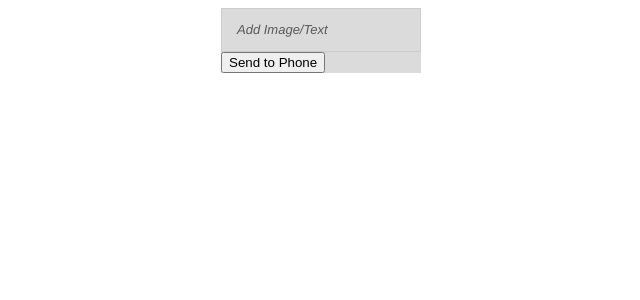
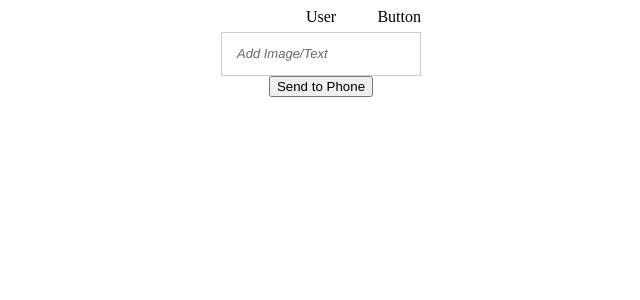
Before and after one commit to JettHiggins/web-test, a Flask app: page / in a window 1280 px wide. Shown: the top 300 px of the page, without its empty margins (319-959 px from the left). Run offline with Flask 3, Linux system fonts and the light colour scheme; some libraries are stand-ins or nearby versions.

Commit message:
Adding User info

```diff
--- a/static/test.css
+++ b/static/test.css
@@ -7,17 +7,30 @@ body{
     flex-direction: column;
     align-items: center;
 }
+.user-info {
+    height: 3vh;
+    width: 200px;
+    align-items: center;
+    position: relative;
+    display: flex;
+    flex-direction: column;
+}
+.login-popup {
+    position: absolute;
+    right: 0;
+
+    height: 100%;
+}
 
 .flex-item{
     width: 200px;
     max-height: 80vh;
     flex-grow: 1;
     overflow: auto;
-    background-color: rgb(219, 219, 219);
 }
 .flex-item-2{
+    text-align: center;
     width: 200px;
     flex-grow: 1;
-    background-color: rgb(219, 219, 219);
     overflow: auto;
 }
--- a/templates/index.html
+++ b/templates/index.html
@@ -7,6 +7,12 @@
     <script src="https://cdn.jsdelivr.net/npm/quill@2.0.3/dist/quill.js"></script>
     <link href="https://cdn.jsdelivr.net/npm/quill@2.0.3/dist/quill.snow.css" rel="stylesheet">
     <div class="flex-container">
+        <div class="user-info">
+            <div class="login-text">
+                User
+            </div>
+            <div class="login-popup"> Button </div>
+        </div>
         <div class="flex-item">
             <div id="editor"></div>
         </div>
```
